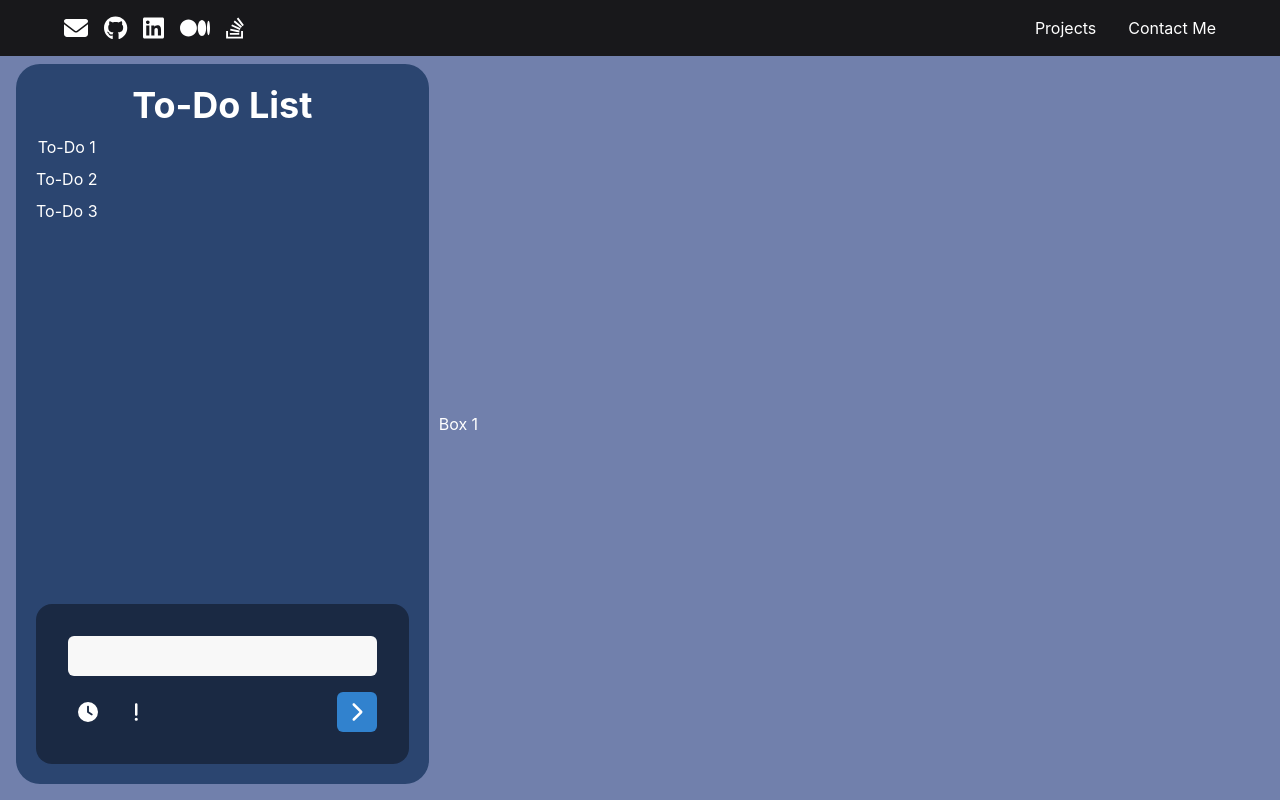
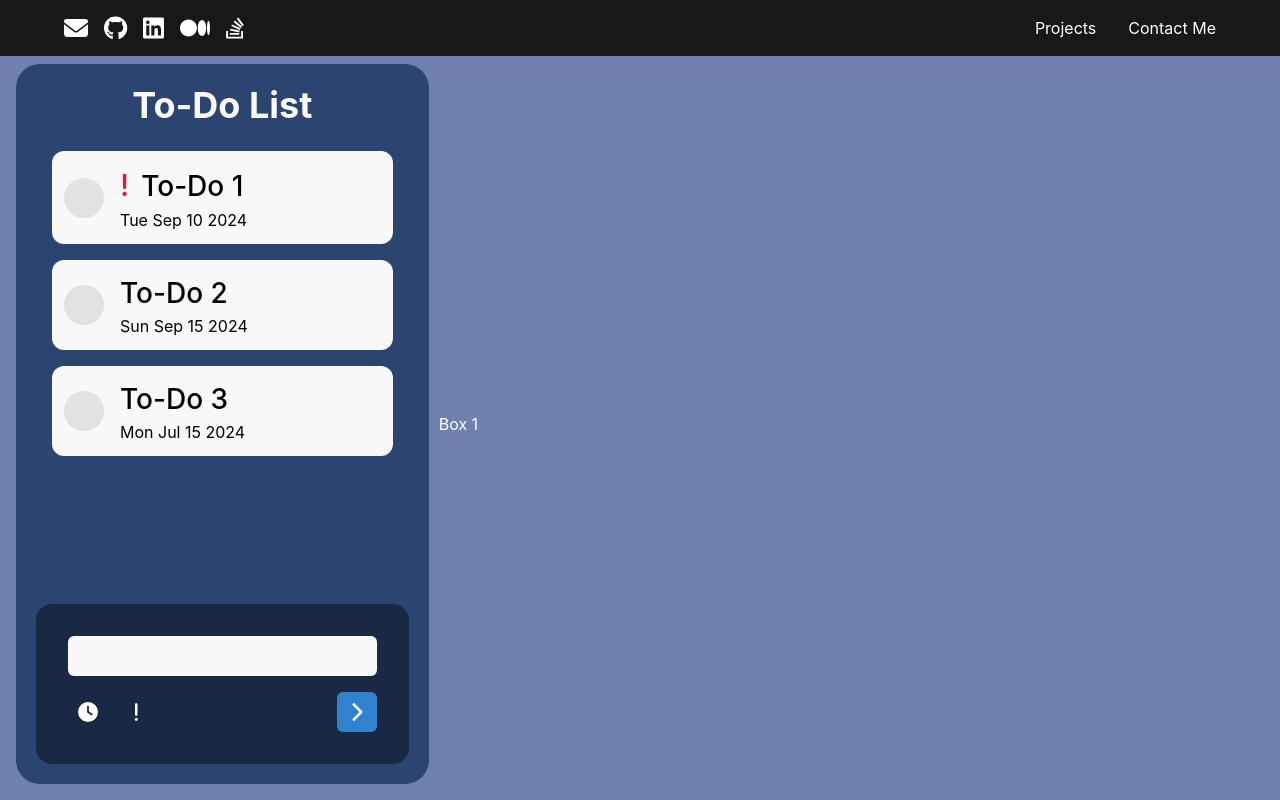
Before and after one commit to Ale-1508/todo-matcha, a React (Create React App) app: page / in a window 1280 px wide. Built offline with nearby package versions, Linux system fonts and the light colour scheme.

Commit message:
To do Container Design

```diff
--- a/src/App.tsx
+++ b/src/App.tsx
@@ -4,10 +4,11 @@ import './App.css';
 import Header from './components/Header';
 import MainSection from './components/MainSection';
 import { ToDoProvider } from './context/toDoContext';
+import { theme } from './context/theme';
 
 function App() {
   return (
-    <ChakraProvider>
+    <ChakraProvider theme={theme}>
       <ToDoProvider>
         <main>
         <Header />
--- a/src/components/Textfield.tsx
+++ b/src/components/Textfield.tsx
@@ -14,7 +14,7 @@ const Textfield = ( props:Props ) => {
   return (
     <Input
       color={colors.text()}
-      bg="#f8f8f8"
+      bg={colors.lightBackground}
       borderColor="transparent"
       _focus={ focusStyle }
       {...props}
--- a/src/components/ToDo/ToDo.tsx
+++ b/src/components/ToDo/ToDo.tsx
@@ -26,7 +26,7 @@ const ToDo = ( props:Props ) => {
       gap="10px"
       >
         <VStack height="100%" width="100%" justifyContent="space-between">
-          <Heading as="h2">To-Do List</Heading>
+          <Heading as="h2" color={colors.lightBackground}>To-Do List</Heading>
           <ToDoList/>
           <AddToDo />
         </VStack>
--- a/src/components/ToDo/ToDoContainer.tsx
+++ b/src/components/ToDo/ToDoContainer.tsx
@@ -1,4 +1,8 @@
-import { Box, Text } from "@chakra-ui/react";
+import { Box, Text, IconButton, HStack, VStack } from "@chakra-ui/react";
+import colors from "../../context/colors";
+import { useState } from "react";
+import { FontAwesomeIcon } from "@fortawesome/react-fontawesome";
+import { faCheck } from "@fortawesome/free-solid-svg-icons";
 
 interface Props {
   toDo: ToDo,
@@ -11,9 +15,34 @@ interface ToDo {
 }
 
 const ToDoContainer = ( props:Props ) => {
-  //const context = useToDoContext();
+  const [isChecked, setIsChecked] = useState(false);
   return (
-    <Text>{props.toDo.name}</Text>
+    <Box
+      width="100%"
+      bg={ colors.lightBackground }
+      color={ colors.text() }
+      padding="12px"
+      borderRadius="12px"
+    >
+      <HStack gap="16px" align="center" >
+        <IconButton
+          isRound={ true }
+          variant='solid'
+          colorScheme={ isChecked ? "teal" : "brand" }
+          aria-label='Done'
+          fontSize='20px'
+          icon={ isChecked ? <FontAwesomeIcon icon={faCheck} /> : undefined }
+          onClick={ () => setIsChecked(!isChecked)}
+          />
+        <VStack align="left" justify="center" gap="0px">
+          <HStack gap="12px">
+            {props.toDo.important ? <Text fontSize="30px" fontWeight="500" color={colors.important}>!</Text> : null }
+            <Text fontSize="28px" fontWeight="500">{props.toDo.name}</Text>
+          </HStack>
+          <Text fontSize="16px">{props.toDo.due.toDateString()}</Text>
+        </VStack>
+      </HStack>
+    </Box>
   );
 }
 
--- a/src/components/ToDo/ToDoList.tsx
+++ b/src/components/ToDo/ToDoList.tsx
@@ -1,6 +1,5 @@
-import { IconButton, Flex, Text, VStack, HStack } from "@chakra-ui/react";
+import { Flex, VStack } from "@chakra-ui/react";
 //import { useToDoContext } from '../../context/toDoContext';
-import colors from "../../context/colors";
 import ToDoContainer from "./ToDoContainer";
 
 interface ToDo {
@@ -27,6 +26,10 @@ const toDoList : ToDo[] = [
   },
 ]
 
+const toDoListComponents = toDoList.map((item, index) => (
+  <ToDoContainer toDo={item}/>
+))
+
 const ToDoList = () => {
   //const context = useToDoContext();
   return (
@@ -35,11 +38,10 @@ const ToDoList = () => {
       bg="transparent"
       height="100%"
       width="100%"
+      padding="16px"
     >
-      <VStack>
-        {toDoList.map((item, index) => (
-          <ToDoContainer toDo={item}/>
-        ))}
+      <VStack width="100%" spacing="16px">
+        {toDoListComponents}
       </VStack>
     </Flex>
   );
--- a/src/context/colors.ts
+++ b/src/context/colors.ts
@@ -19,8 +19,12 @@ const colors = {
   accents:"#E49273",
   details:"#A37A74",
 
+  lightBackground:"#f8f8f8",
+
   text: () => getOpacity(0, 0, 0.06, 1),
   test:"#2B6870",
+
+  important: "#e51a39",
 }
 
 
--- /dev/null
+++ b/src/context/theme.ts
@@ -0,0 +1,17 @@
+import { extendTheme } from '@chakra-ui/react'
+
+export const theme = extendTheme({
+  colors: {
+    brand: {
+      100: "#f7fafc",
+      200: "#e6f2ff",
+      300: "#bfdeff",
+      400: "#99caff",
+      500: "#e2e2e2",
+      600: "#3366ff",
+      700: "#0033cc",
+      800: "#002699",
+      900: "#001966",
+    },
+  },
+});
```
